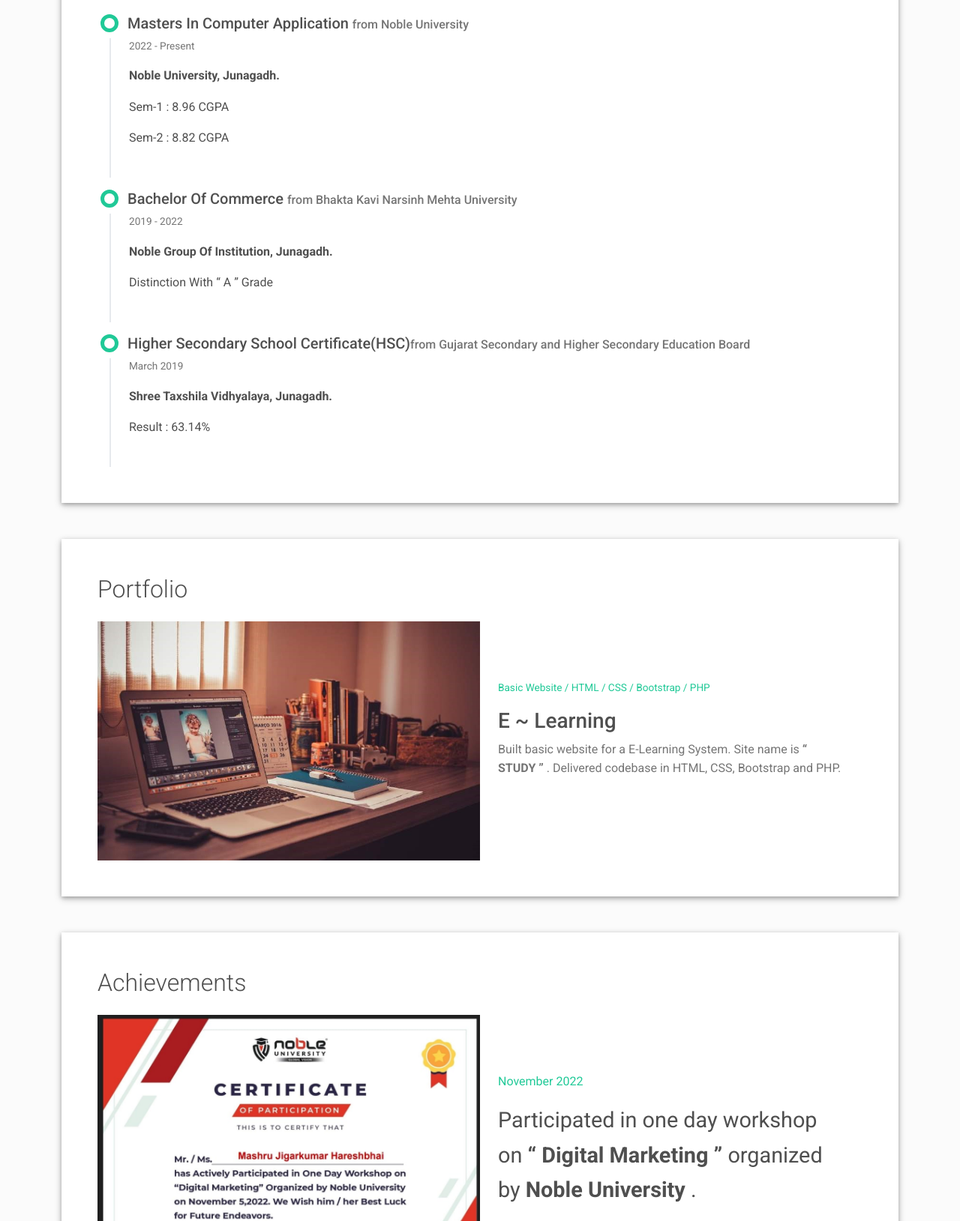
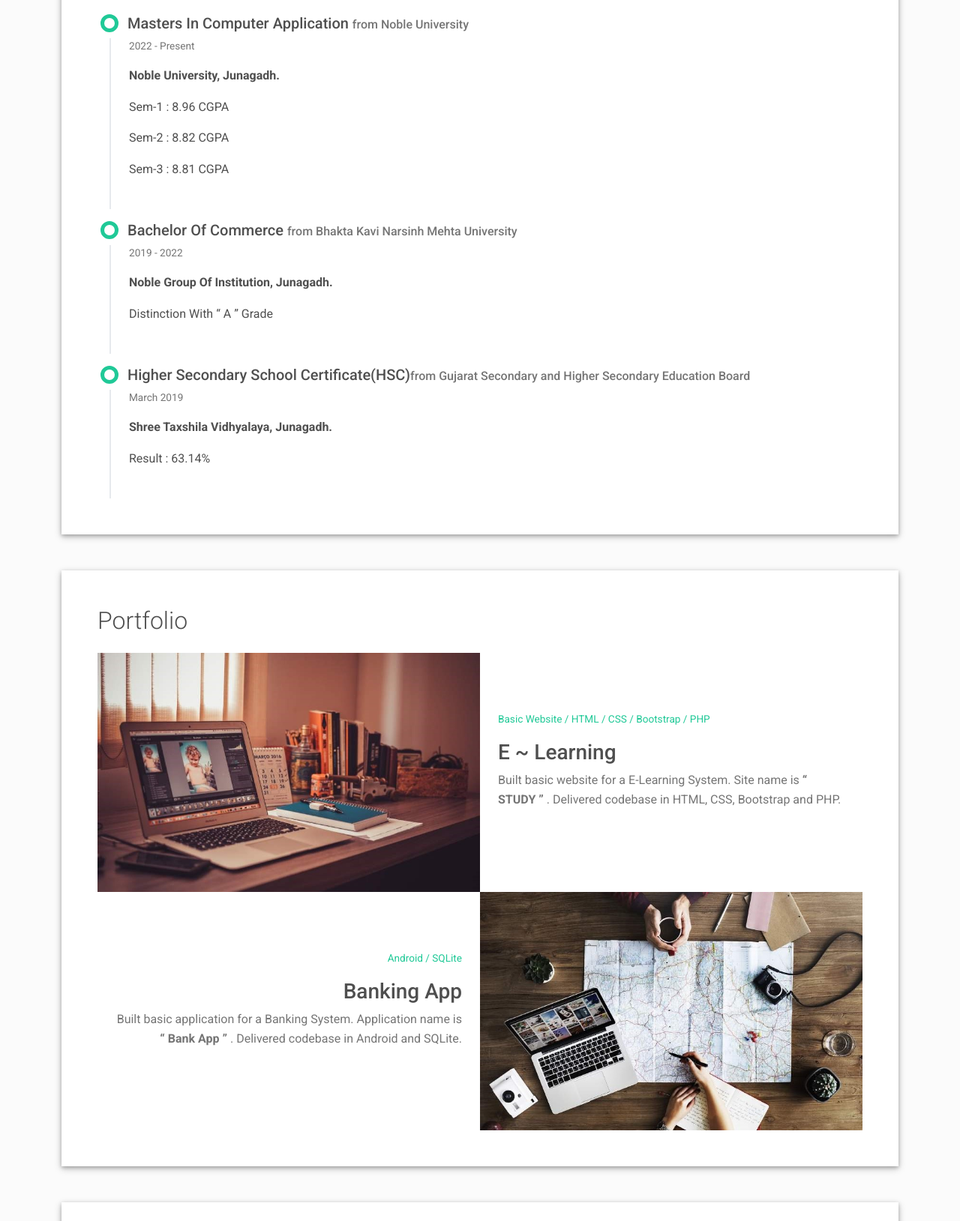
Before and after one commit to Jigarmashru/cv, a plain HTML site: page index.html in a window 1280 px wide. Shown: the part 1795-3424 px from the top of the page at 75% size. Drawn offline with Linux system fonts and the light colour scheme.

Commit message:
first commit

```diff
--- a/index.html
+++ b/index.html
@@ -237,7 +237,7 @@
             <div class="text-muted text-small mb-3">2022 - Present</div>
             <!-- <div>Sem-1 :- </div>
             <div class="mt-3">Sem-2 :- </div> -->
-            <div><strong><p>Noble University, Junagadh.</p></strong><p>Sem-1 : 8.96 CGPA</p><p>Sem-2 : 8.82 CGPA</p></div>
+            <div><strong><p>Noble University, Junagadh.</p></strong><p>Sem-1 : 8.96 CGPA</p><p>Sem-2 : 8.82 CGPA</p><p>Sem-3 : 8.81 CGPA</p></div>
           </div>
         </div>
         <div class="timeline-card timeline-card-success" data-aos="fade-in" data-aos-delay="200">
@@ -273,24 +273,19 @@
             <h3>E ~ Learning</h3>
             <p class="text-muted">Built basic website for a E-Learning System. Site name is <strong>“ STUDY ”</strong> . Delivered codebase in HTML, CSS, Bootstrap and PHP.</p>
           </div>
-          <!-- <div class="m-4 mt-md-2">
-            <p class="text-teal text-small">Frontend / HTML / CSS / JavaScript</p>
-            <h3>Photo Agency Website</h3>
-            <p class="text-muted">Built highly performant website front end for a Photography agency. Delivered codebase in HTML, CSS and modern JavaScript.</p>
-          </div> -->
         </div>
       </div>
-      <!-- <div class="row g-0 portfolio-reverse">
+      <div class="row g-0 portfolio-reverse">
         <div class="col-md-6 d-flex align-items-center" data-aos="fade-right" data-aos-delay="100">
           <div class="m-4 mt-md-2 text-end">
-            <p class="text-teal text-small">Graphic Design / Photoshop / Sketch</p>
-            <h3>Restaurant Website Design</h3>
-            <p class="text-muted">Web design for popular resturant chain involving complex layouts done in both Photoshop and Sketch. Collaborated with back-end and front-end team for finished product.</p>
+            <p class="text-teal text-small">Android / SQLite</p>
+            <h3>Banking App</h3>
+            <p class="text-muted">Built basic application for a Banking System. Application name is <strong>“ Bank App ”</strong> . Delivered codebase in Android and SQLite.</p>
           </div>
         </div>
-        <div class="col-md-6"><a href="https://www.behance.net/" target="_blank"><img class="img-fluid" src="images/project-2.jpg" width="800" height="500"/></a></div>
+        <div class="col-md-6"><a href="https://github.com/Jigarmashru/Bank-App.git" target="_blank"><img class="img-fluid" src="images/project-1.jpg" width="800" height="500"/></a></div>
       </div>
-      <div class="row g-0">
+      <!-- <div class="row g-0">
         <div class="col-md-6"><a href="https://dribbble.com/" target="_blank"><img class="img-fluid" src="images/project-3.jpg" width="800" height="500"/></a></div>
         <div class="col-md-6 d-flex align-items-center" data-aos="fade-left" data-aos-delay="100">
           <div class="m-4 mt-md-2">
```
Also changed, not shown: 2 other files.
